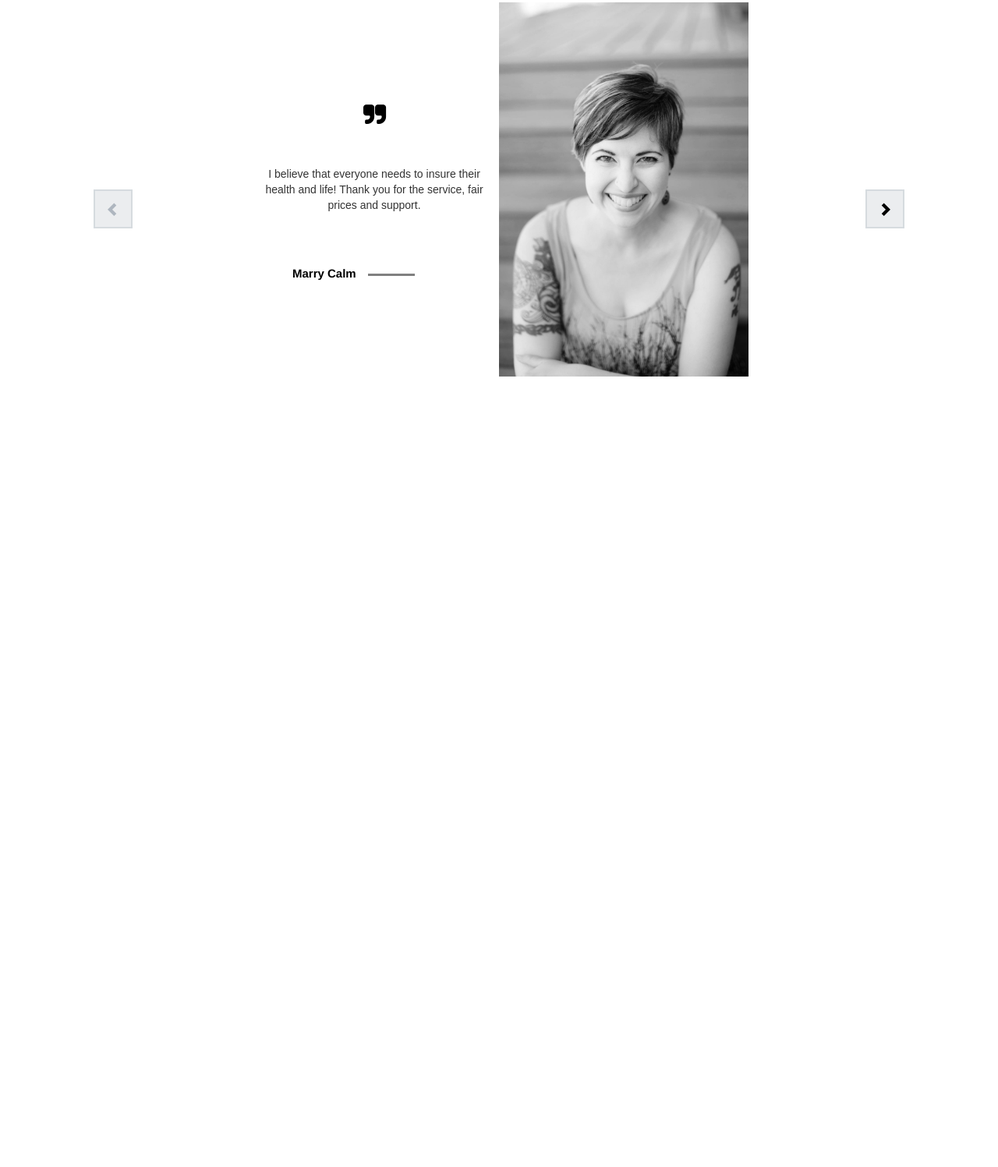
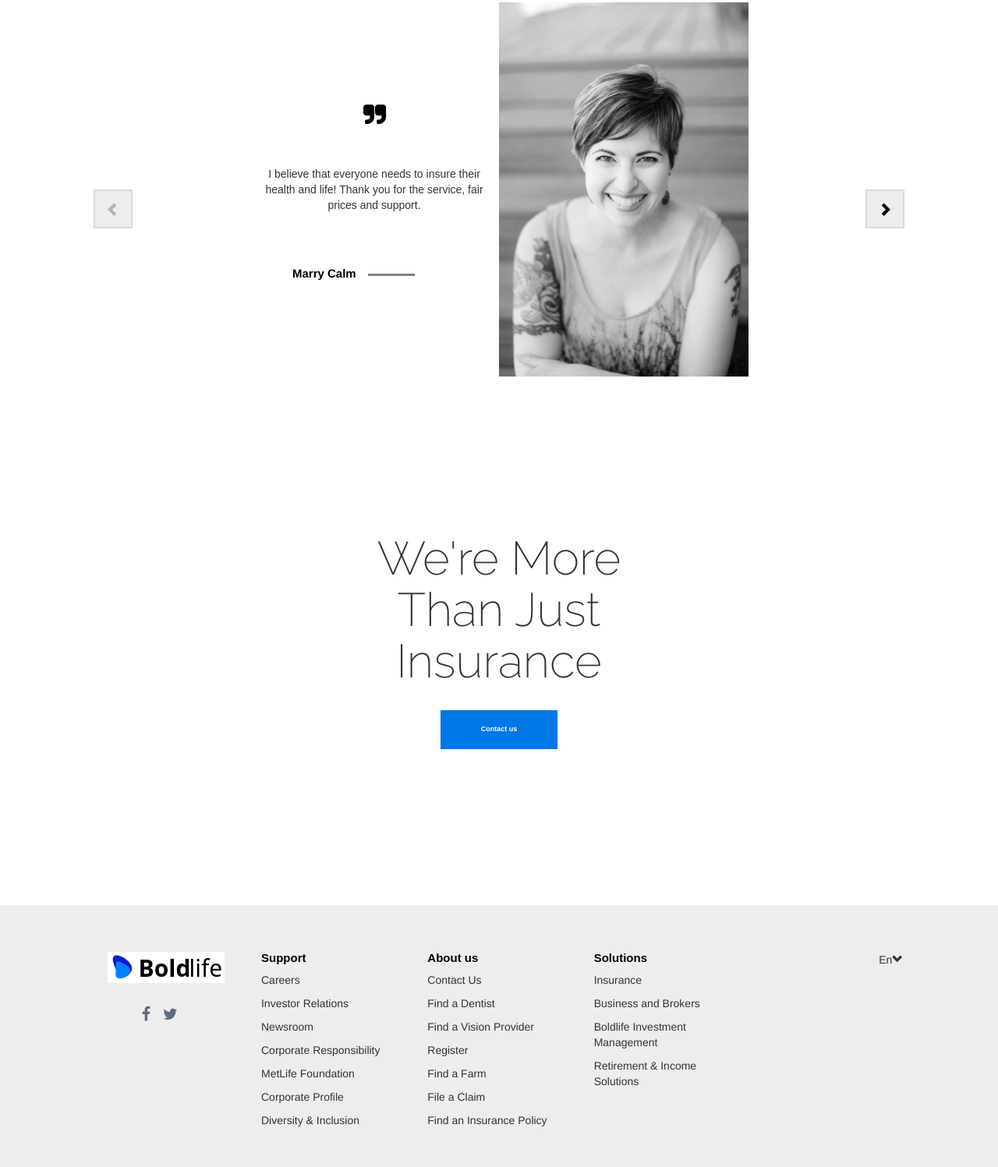
Before and after one commit to AndrewAlkazeer/Car-Insurance-Landing-Page, a plain HTML site: page main.html in a window 1280 px wide. Shown: the part 3452-4949 px from the top of the page at 78% size. Before the commit the page ends 3935 px from the top, so only its background shows below. Drawn offline with nearby package versions, Linux system fonts and the light colour scheme.

Commit message:
added footer

```diff
--- a/main.html
+++ b/main.html
@@ -287,6 +287,58 @@
         </div>
 
     </div>
-
+</div>
+<!-- Sixth page -->
+<div class="sixth-page-cont">
+    <div class="container-fluid">
+        <div class="row sixth-page-cont-row">
+            <div class="col-lg-12 h1-btn-cont">
+                <h1>We're More Than Just Insurance</h1>
+                <button>Contact us</button>
+            </div>
+        </div>
+    </div>
+</div>
+<!-- Footer -->
+<div class="footer-cont">
+    <div class="row footer-cont-row">
+        <div class="col-lg-12">
+            <div class="col-lg-2 col-lg-push-1 logo-smedia-cont">
+             <img src="./imgs/Boldlife.svg" alt=" company logo" /><br />
+             <i class="fa fa-facebook fb"></i>
+             <i class="fa fa-twitter tw"></i>
+            </div>
+            <div class="col-lg-2 col-lg-push-1 support-cont">
+              <h1>Support</h1>
+              <p>Careers</p>
+              <p>Investor Relations</p>
+              <p>Newsroom</p>
+              <p>Corporate Responsibility</p>
+              <p>MetLife Foundation</p>
+              <p>Corporate Profile</p>
+              <p>Diversity & Inclusion</p>
+            </div>
+            <div class="col-lg-2 col-lg-push-1 aboutus-cont">
+               <h1>About us</h1>
+               <p>Contact Us</p>
+               <p>Find a Dentist</p>
+               <p>Find a Vision Provider</p>
+               <p>Register</p>
+               <p>Find a Farm</p>
+               <p>File a Claim</p>
+               <p>Find an Insurance Policy</p>
+            </div>
+            <div class="col-lg-2 col-lg-push-1 solutions">
+              <h1>Solutions</h1>
+              <p>Insurance</p>
+              <p>Business and Brokers</p>
+              <p>Boldlife Investment Management</p>
+              <p>Retirement & Income Solutions</p>
+            </div>
+            <div class="col-lg-2 col-lg-push-1 en-cont">
+                <p>En<i class="glyphicon glyphicon-chevron-down"></i></p>
+            </div>
+        </div>
+    </div>
 </div>
 </html>
--- a/style.css
+++ b/style.css
@@ -255,12 +255,7 @@ opacity: 0;
     left: 0%; /* On click should change to -100% value */
     transition: 0.5s ease-in-out;
 }
-/*
-.img-cont:hover{
-    left: -95.5%;
-    transition: 0.5s ease-in-out;
-}
-*/
+
 .img-cont img:nth-child(1){
     margin-right: 6%;
     margin-left: 6%;
@@ -324,13 +319,6 @@ opacity: 0;
     float: left;
     transition: 0.5s ease-in-out;
 }
-/*
-.p-selections-cont:hover .p-selections-sub-cont{
-    position: relative;
-    left: -102%;
-    transition: 0.5s ease-in-out;
-}
-*/
 
 .third-page-title-cont{
     margin-top: 100px;
@@ -562,11 +550,6 @@ background: white;
     margin-top: 100px;
 }
 
-.reviews-text-cont-sub:hover{
-    left: 0%;
-    transition: 0.5s ease-in;
-}
-
 .reviews-text-cont-sub-1{
     width: 50%;
     float: left;
@@ -637,11 +620,6 @@ margin-top: 50px;
     transition: 0.5s ease-in;
 }
 
-.reviews-img-cont-sub:hover{
-    left: 0%;
-    transition: 0.5s ease-in;
-}
-
 .reviews-img-cont-sub img{
     width: 50%;
     float: left;
@@ -684,3 +662,92 @@ margin-top: 50px;
     transform: translate(-50%, -50%);
     color: black;
 }
+
+.h1-btn-cont{
+    margin-top: 150px;
+    padding-bottom: 50px;
+    padding-top: 30px;
+    margin-bottom: 150px;
+}
+
+.h1-btn-cont h1{
+    position: relative;
+    font-family: 'Raleway', sans-serif;
+    font-weight: lighter;
+    text-align: center;
+    font-size: 60px;
+    width: 30%;
+    left: 50%;
+    transform: translateX(-50%);
+}
+
+.h1-btn-cont button{
+    position: relative;
+    width: 150px;
+    height: 50px;
+    background: rgb(0, 119, 230);
+    color: white;
+    font-weight: bolder;
+    font-family: arial;
+    font-size: xx-small;
+    border: none;
+    left: 50%;
+    transform: translateX(-50%);
+    margin-top: 20px;
+}
+
+.footer-cont{
+    background: #EBEDEF;
+    padding-bottom: 40px;
+}
+
+.logo-smedia-cont{
+
+}
+
+.logo-smedia-cont img{
+position: relative;
+left: 50%;
+transform: translateX(-50%);
+margin-top: 60px;
+}
+
+.logo-smedia-cont i{
+    font-size: 20px;
+    color: #5D6D7E;
+    margin-left: 12px;
+    margin-top: 30px;
+}
+
+.fb{
+    margin-left: 60px !important;
+}
+
+.support-cont h1{
+    margin-top: 60px;
+    font-size: 15px;
+    font-weight: bold;
+    font-family: arial;
+    color: black;
+}
+
+.aboutus-cont h1{
+    margin-top: 60px;
+    font-size: 15px;
+    font-weight: bold;
+    font-family: arial;
+    color: black;
+}
+
+.solutions h1{
+    margin-top: 60px;
+    font-size: 15px;
+    font-weight: bold;
+    font-family: arial;
+    color: black;
+}
+
+.en-cont p{
+    margin-top: 60px;
+    text-align: right;
+}
```
